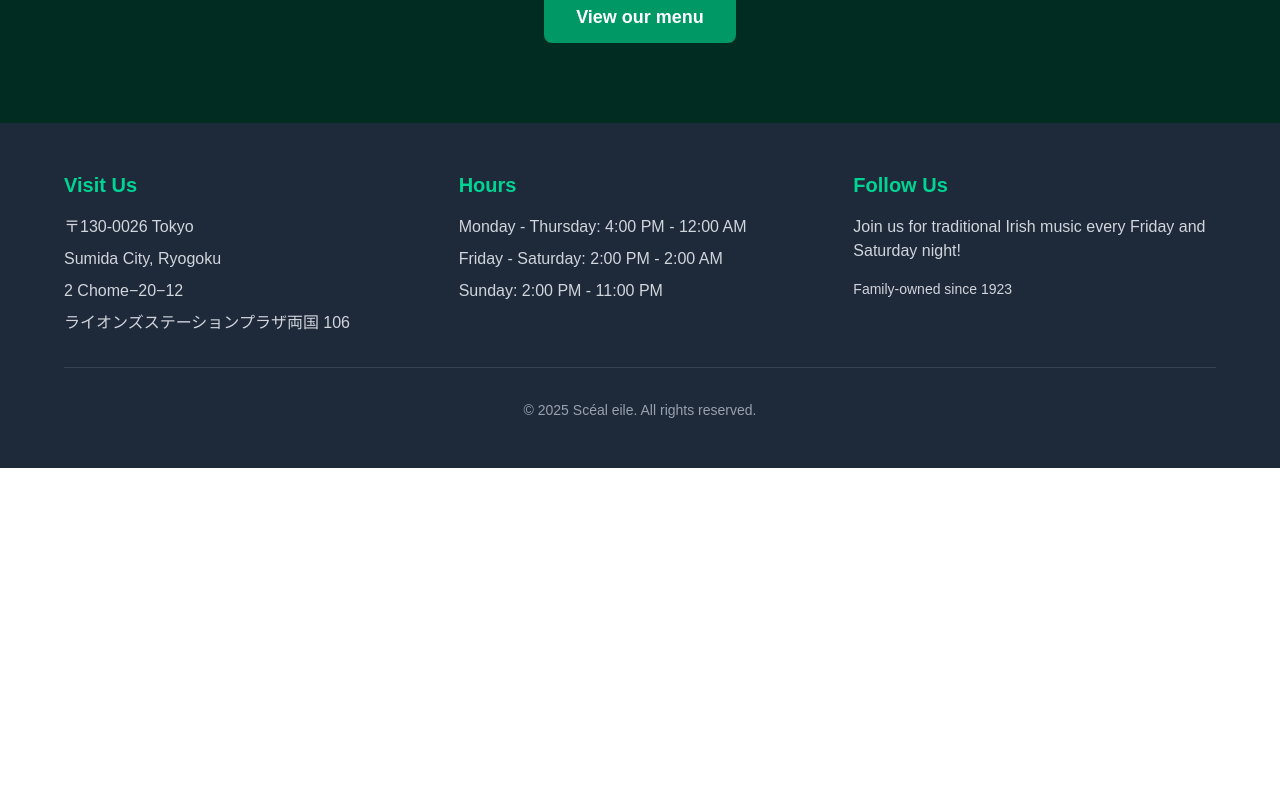
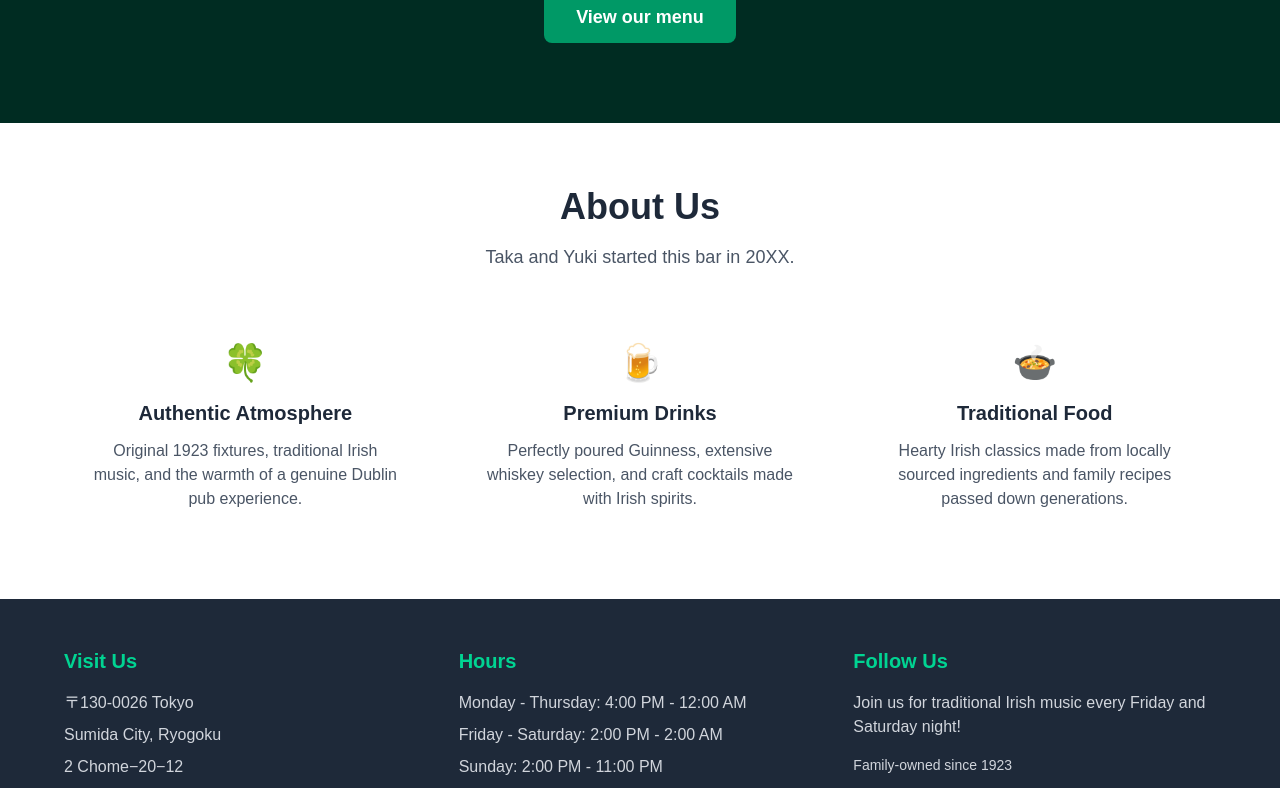
Before and after one commit to Ged-Miner/irish-pub-site, a Next.js app: page / in a window 1280 px wide. Shown: the part 481-1269 px from the top of the page. Before the commit the page ends 949 px from the top, so only its background shows below. Built offline with nearby package versions, Linux system fonts and the light colour scheme.

Commit message:
add about component

```diff
--- a/src/app/page.tsx
+++ b/src/app/page.tsx
@@ -1,8 +1,27 @@
 import Header from "@/components/Header";
 import Hero from "@/components/Hero";
+import About from "@/components/About";
 import Footer from "@/components/Footer";
 
 export default function Home() {
+  const pubFeatures = [
+    {
+      title: "Authentic Atmosphere",
+      description: "Original 1923 fixtures, traditional Irish music, and the warmth of a genuine Dublin pub experience.",
+      icon: "🍀"
+    },
+    {
+      title: "Premium Drinks",
+      description: "Perfectly poured Guinness, extensive whiskey selection, and craft cocktails made with Irish spirits.",
+      icon: "🍺"
+    },
+    {
+      title: "Traditional Food",
+      description: "Hearty Irish classics made from locally sourced ingredients and family recipes passed down generations.",
+      icon: "🍲"
+    }
+  ]
+
   return (
     <div className="min-h-screen">
       <Header
@@ -10,6 +29,7 @@
         subtitle="Traditional Pub | Ryogoku, Tokyo"
       />
       <Hero />
+      <About features={pubFeatures} />
       <Footer />
     </div>
   )
--- /dev/null
+++ b/src/components/About.tsx
@@ -0,0 +1,32 @@
+interface AboutProps {
+  features: {
+    title: string
+    description: string
+    icon: string
+  }[]
+}
+
+export default function About({ features }: AboutProps) {
+  return (
+    <section className="py-16 px-4 bg-white">
+      <div className="max-w-6xl mx-auto">
+        <h2 className="text-3xl md:text-4xl font-bold text-center text-gray-800 mb-4">
+          About Us
+        </h2>
+        <p className="text-lg text-gray-600 text-center mb-12 max-w-3xl mx-auto">
+          Taka and Yuki started this bar in 20XX.
+        </p>
+
+        <div className="grid grid-cols-1 md:grid-cols-3 gap-8">
+          {features.map((feature, index) => (
+            <div key={index} className="text-center p-6">
+              <div className="text-4xl mb-4">{feature.icon}</div>
+              <h3 className="text-xl font-bold text-gray-800 mb-3">{feature.title}</h3>
+              <p className="text-gray-600">{feature.description}</p>
+            </div>
+          ))}
+        </div>
+      </div>
+    </section>
+  )
+}
```
